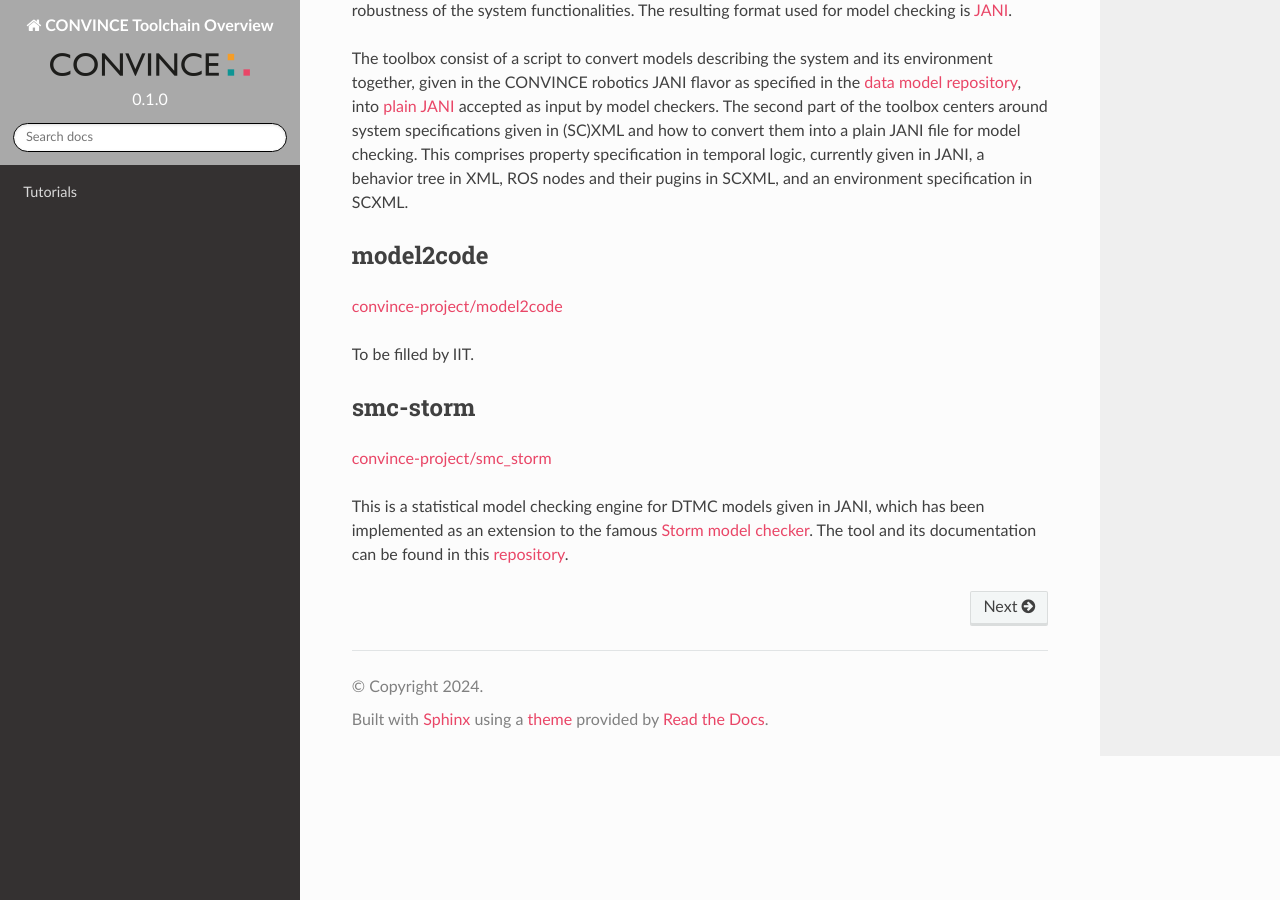
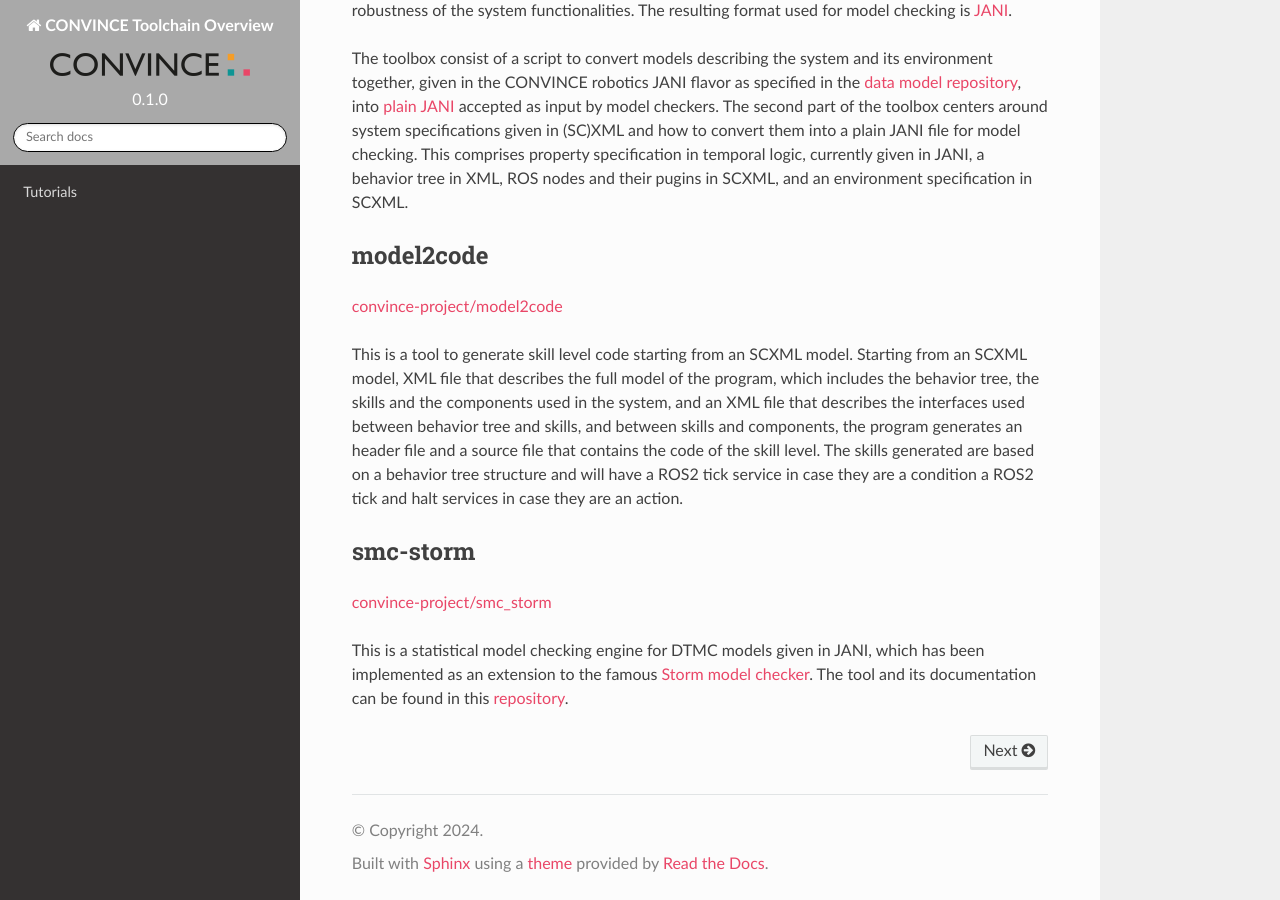
Before and after one commit to convince-project/overview, a Sphinx documentation site: the page built from docs/source/index.rst, in a window 1280 px wide and 900 px high, scrolled down 2437 px. Built offline with Sphinx 7.4.7 and the Read the Docs theme 2.0.0, drawn with Linux system fonts in a browser that asks for light colours.

Commit message:
added brief explaination of model2code
Signed-off-by: Stefano Bernagozzi <stefano.bernagozzi@iit.it>

```diff
--- a/docs/source/index.rst
+++ b/docs/source/index.rst
@@ -108,7 +108,10 @@ model2code
 ----------
 `convince-project/model2code <https:///github.com/convince-project/model2code>`_
 
-To be filled by IIT.
+This is a tool to generate skill level code starting from an SCXML model.
+Starting from an SCXML model, XML file that describes the full model of the program, which includes the behavior tree, the skills and the components used in the system, and an XML file that describes the interfaces used between behavior tree and skills, and between skills and components, the program generates an header file and a source file that contains the code of the skill level.
+The skills generated are based on a behavior tree structure and will have a ROS2 tick service in case they are a condition a ROS2 tick and halt services in case they are an action.
+
 
 smc-storm
 ---------
```
